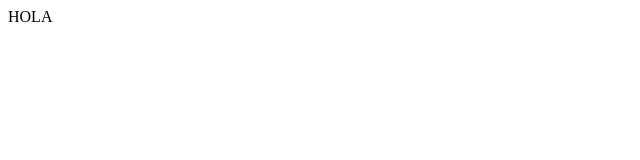
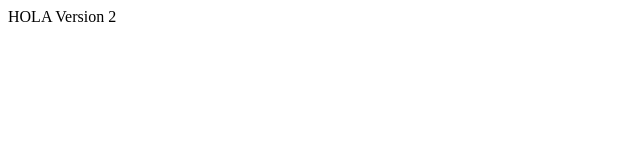
Before and after one commit to Abnerene/abner, a plain HTML site: page index.html in a window 1280 px wide. Shown: the full height of the page, 0-640 px from the left. Drawn offline with Linux system fonts and the light colour scheme.

Commit message:
New version for index

```diff
--- a/index.html
+++ b/index.html
@@ -3,6 +3,6 @@
         <title>Nuevo</title>
     </head>
     <body>
-        HOLA
+        HOLA Version 2
     </body>
 </html>
```
